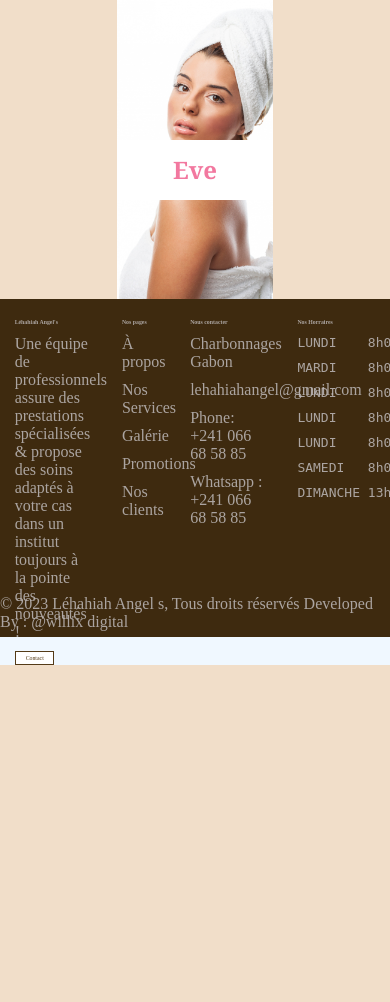
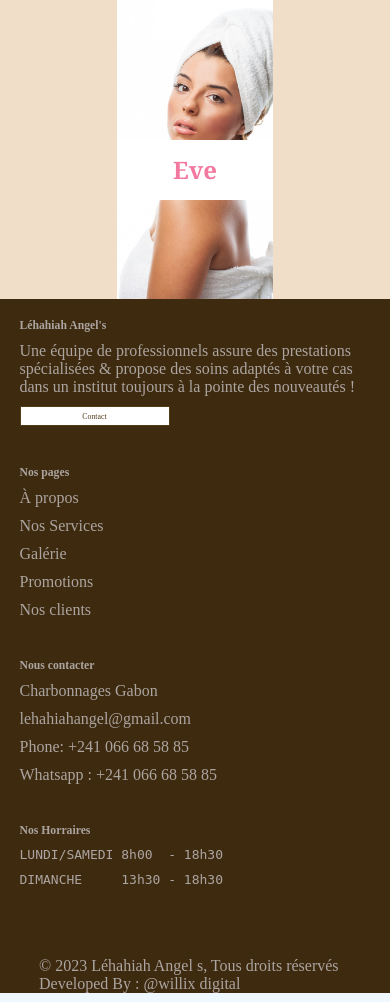
Before and after one commit to A-ArthurKing/A-ArthurKing.github.io, a PHP site: page / in a window 390 px wide; the page is wider, and only the part inside the window is pictured. Shown: the part 4885-5887 px from the top of that part. Before the commit the page ends 5550 px from the top of that part, so only its background shows below. Run offline with PHP 8.4, Linux system fonts and the light colour scheme; some libraries are stand-ins or nearby versions; some web fonts are replaced.

Commit message:
Dépot 28 avec gestion du responsive de la section footer

```diff
--- a/css/Style.css
+++ b/css/Style.css
@@ -142,7 +142,7 @@ Nav {
 }
 
 .scroll {
-    background-color: aliceblue;
+    background-color: #3e2a0f;
 }
 
 #logo {
@@ -883,15 +883,6 @@ footer {
     align-items: center;
 }
 
-.part2 hr {
-    border: none;
-    border-top: 3px double #333;
-    color: #333;
-    overflow: visible;
-    text-align: center;
-    height: 5px;
-}
-
 .part2 span {
     cursor: pointer;
     padding: 10px 0;
@@ -910,7 +901,8 @@ footer {
 }
 
 .Lehahiahangel button {
-    width: 50%;
+    width: 150px;
+    height: 20px;
     font-family: Bell MT;
     padding: 3px 10px;
     cursor: pointer;
@@ -972,7 +964,6 @@ hr {
     width: 20%;
     gap: 10px;
     padding: 20px 0;
-
 }
 
 .Horraires h1 {
--- a/css/Style.responsive.css
+++ b/css/Style.responsive.css
@@ -134,9 +134,22 @@
 
     /*
     =================================================================================================================================
-        *Services
+        *FOOTER
     =================================================================================================================================
     */
+
+    footer {
+        height: 48vh;
+    }
+
+    .part1 {
+        height: 70%;
+    }
+
+    .part2 {
+        margin-top: 50px;
+        height: 10%;
+    }
 }
 
 
@@ -194,6 +207,49 @@
         grid-auto-columns: calc((100% / 2) - 9px);
     }
 
+    /*
+    =================================================================================================================================
+        *FOOTER
+    =================================================================================================================================
+    */
+
+    footer {
+        height: auto;
+        width: 100vw;
+        max-width: 100%;
+        background-color: #3e2a0f;
+        color: rgba(189, 184, 184, 0.862);
+        display: flex;
+        justify-content: space-around;
+        flex-wrap: wrap;
+    }
+
+    .part1 {
+        height: auto;
+        width: 100vw;
+        max-width: 100%;
+        display: flex;
+        flex-wrap: wrap;
+        justify-content: center;
+        align-items: flex-start;
+    }
+
+
+    .Lehahiahangel {
+        width: 50%;
+    }
+
+    .Nospages {
+        width: 20%;
+    }
+
+    .Nouscontacter {
+        width: 50%;
+    }
+
+    .Horraires {
+        width: 20%;
+    }
 }
 
 
@@ -348,7 +404,6 @@
     }
 
 
-
     /*
     =================================================================================================================================
         *Galérie
@@ -410,6 +465,66 @@
         transition: all 0.6s ease-in-out;
         overflow: hidden;
     }
+
+    /*
+    =================================================================================================================================
+        *FOOTER
+    =================================================================================================================================
+    */
+
+    .part1 {
+        height: auto;
+        width: 100vw;
+        max-width: 100%;
+        display: flex;
+        flex-wrap: wrap;
+        justify-content: center;
+        align-items: flex-start;
+    }
+
+    .part2 {
+        width: 80vw;
+        max-width: 80%;
+    }
+
+    .Lehahiahangel {
+        width: 90%;
+        margin: auto;
+    }
+
+    .Lehahiahangel h1 {
+        font-size: 3vw;
+    }
+
+    .Lehahiahangel button {
+        font-size: 2vw;
+    }
+
+    .Nospages {
+        width: 90%;
+        margin: auto;
+
+    }
+
+    .Nospages h1 {
+        font-size: 3vw;
+    }
+
+    .Nouscontacter {
+        width: 90%;
+    }
+
+    .Nouscontacter h1 {
+        font-size: 3vw;
+    }
+
+    .Horraires {
+        width: 90%;
+    }
+
+    .Horraires h1 {
+        font-size: 3vw;
+    }
 }
 
 
--- a/index.html
+++ b/index.html
@@ -13,7 +13,6 @@
 
     <!-- Template Stylesheet -->
     <link rel="stylesheet" href="./css/Style.css">
-    <link rel="stylesheet" href="./css/Responsive.css">
     <link rel="stylesheet" href="./css/Style.responsive.css">
 
     <!--Bibliothèque Js-->
@@ -215,17 +214,11 @@
 
             <div class="Horraires">
                 <h1>Nos Horraires</h1>
-                <pre>LUNDI    8h00  - 18h30</pre>
-                <pre>MARDI    8h00  - 18h30</pre>
-                <pre>LUNDI    8h00  - 18h30</pre>
-                <pre>LUNDI    8h00  - 18h30</pre>
-                <pre>LUNDI    8h00  - 18h30</pre>
-                <pre>SAMEDI   8h00  - 18h30</pre>
-                <pre>DIMANCHE 13h30 - 18h30</pre>
+                <pre>LUNDI/SAMEDI 8h00  - 18h30</pre>
+                <pre>DIMANCHE     13h30 - 18h30</pre>
             </div>
         </div>
         <div class="part2">
-            <hr>
             <p>© 2023 Léhahiah Angel s, Tous droits réservés Developed By : <span>@willix digital</span></p>
         </div>
     </footer>
```
